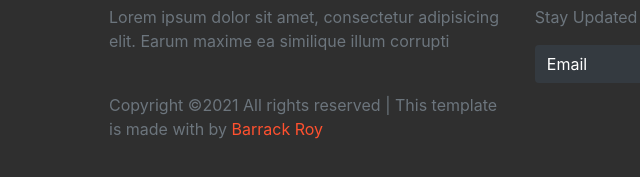
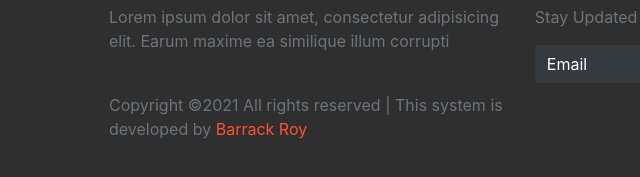
Before and after one commit to barrack81/brian, a plain HTML site: page index.html in a window 1280 px wide. Shown: the part 4611-4788 px from the top of the page, 35-675 px from the left. Drawn offline with nearby package versions, Linux system fonts and the light colour scheme; files whose address does not match are found by name; a web font is replaced by a local one.

Commit message:
Update index.html

```diff
--- a/index.html
+++ b/index.html
@@ -310,7 +310,7 @@
         <div class="col-md-5 col-sm-5">
           <h4 class="text-light">About Me</h4>
           <p class="text-muted">Lorem ipsum dolor sit amet, consectetur adipisicing elit. Earum maxime ea similique illum corrupti</p>
-          <p class="pt-4 text-muted">Copyright ©2021 All rights reserved | This template is made with by
+          <p class="pt-4 text-muted">Copyright ©2021 All rights reserved | This system is developed by
             <span> Barrack Roy</span>
           </p>
         </div>
```
